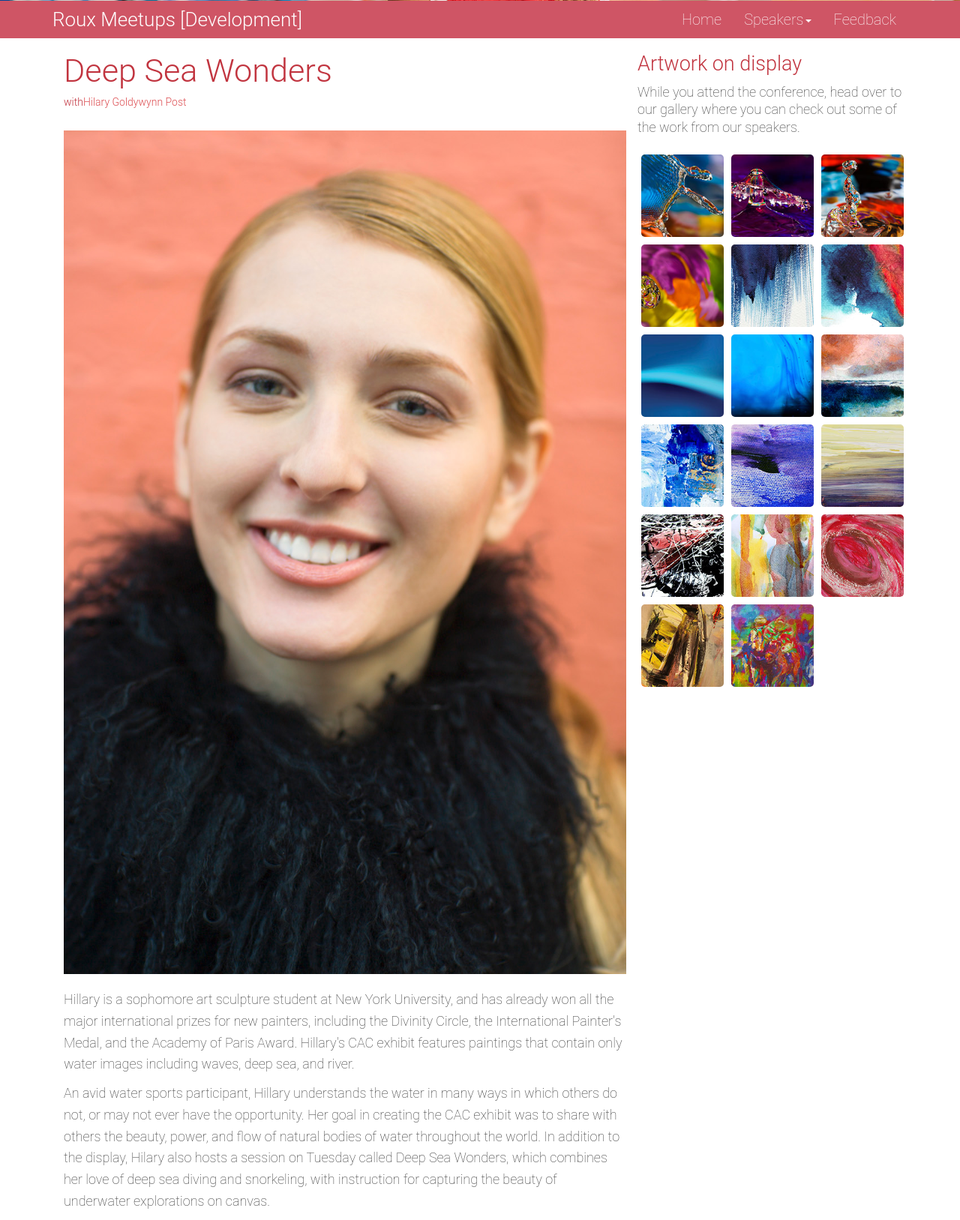
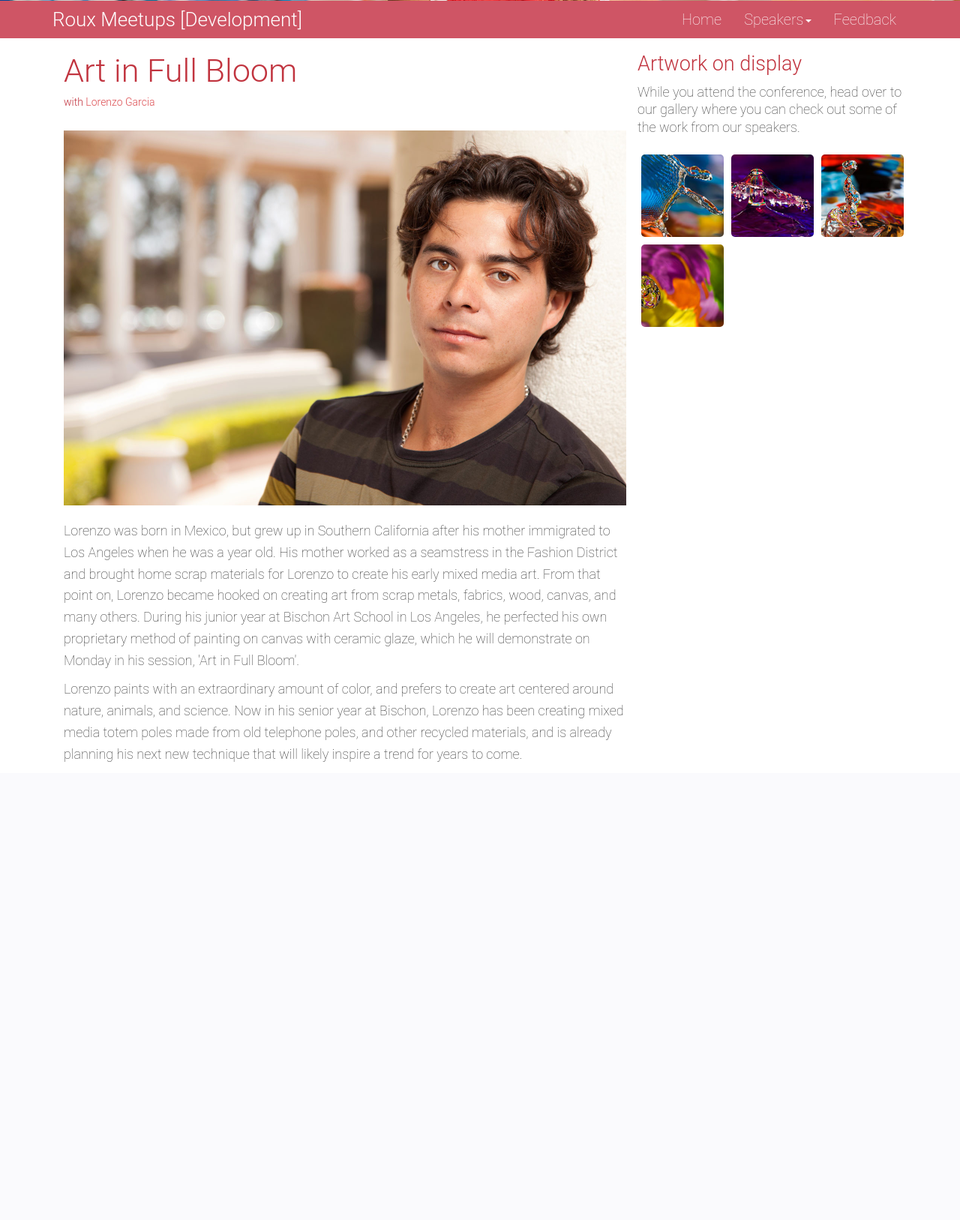
Before and after one commit to mkawsar/node-webapp, a Node server app: page /speakers/Lorenzo_Garcia in a window 1280 px wide. Shown: the part 319-1946 px from the top of the page at 75% size. After the commit the page ends 1335 px from the top, so only its background shows below. Run offline with Node 20, Linux system fonts and the light colour scheme; some libraries are stand-ins or nearby versions.

Commit message:
speaker details page completed

```diff
--- a/server/routes/speaker/index.js
+++ b/server/routes/speaker/index.js
@@ -5,17 +5,43 @@ const router = express.Router();
 module.exports = (param) => {
     const { speakerService } = param;
     router.get('/', async (req, res, next) => {
-        const speakersList = await speakerService.getList();
-        return res.render('speakers', {
-            page: 'All speaker list',
-            speakersList
-        });
+        //const speakersList = await speakerService.getList();
+        try {
+            const promises = [];
+            promises.push(speakerService.getList());
+            promises.push(speakerService.getAllArtwork());
+
+            const results = await Promise.all(promises);
+            return res.render('speakers', {
+                page: 'All speaker list',
+                speakersList: results[0],
+                artwork: results[1],
+            });
+        } catch (err) {
+            return next(err);
+        }
     });
 
-    router.get('/:name', (req, res, next) => {
-        return res.render('speakers/detail', {
-            page: req.params.name
-        });
+    router.get('/:name', async (req, res, next) => {
+        try {
+            const promises = [];
+            promises.push(speakerService.getSpeaker(req.params.name));
+            promises.push(speakerService.getArtworkForSpeaker(req.params.name));
+
+            const results = await Promise.all(promises);
+
+            if (!results[0]) {
+                return next();
+            }
+
+            return res.render('speakers/detail', {
+                page: req.params.name,
+                speaker: results[0],
+                artwork: results[1],
+            });
+        } catch (err) {
+            return next(err);
+        }
     });
 
     return router;
--- a/server/views/includes/artwork.pug
+++ b/server/views/includes/artwork.pug
@@ -1,21 +1,7 @@
-h1.sidebar-title Artwork on display
-p.sidebar-body
-  | While you attend the conference, head over to our gallery where you can check out some of   the work from our speakers.
-.pixgrid.clearfix
-  img(src='/images/artwork/Lorenzo_Garcia_01_tn.jpg', alt='Artwork 0')
-  img(src='/images/artwork/Lorenzo_Garcia_02_tn.jpg', alt='Artwork 1')
-  img(src='/images/artwork/Lorenzo_Garcia_03_tn.jpg', alt='Artwork 2')
-  img(src='/images/artwork/Lorenzo_Garcia_04_tn.jpg', alt='Artwork 3')
-  img(src='/images/artwork/Hillary_Goldwynn_01_tn.jpg', alt='Artwork 4')
-  img(src='/images/artwork/Hillary_Goldwynn_02_tn.jpg', alt='Artwork 5')
-  img(src='/images/artwork/Hillary_Goldwynn_03_tn.jpg', alt='Artwork 6')
-  img(src='/images/artwork/Hillary_Goldwynn_04_tn.jpg', alt='Artwork 7')
-  img(src='/images/artwork/Hillary_Goldwynn_05_tn.jpg', alt='Artwork 8')
-  img(src='/images/artwork/Hillary_Goldwynn_06_tn.jpg', alt='Artwork 9')
-  img(src='/images/artwork/Hillary_Goldwynn_07_tn.jpg', alt='Artwork 10')
-  img(src='/images/artwork/Riley_Rewington_01_tn.jpg', alt='Artwork 11')
-  img(src='/images/artwork/Riley_Rewington_02_tn.jpg', alt='Artwork 12')
-  img(src='/images/artwork/Riley_Rewington_03_tn.jpg', alt='Artwork 13')
-  img(src='/images/artwork/Riley_Rewington_04_tn.jpg', alt='Artwork 14')
-  img(src='/images/artwork/Riley_Rewington_05_tn.jpg', alt='Artwork 15')
-  img(src='/images/artwork/Riley_Rewington_06_tn.jpg', alt='Artwork 16')
+if artwork && artwork.length
+  h1.sidebar-title Artwork on display
+  p.sidebar-body
+    | While you attend the conference, head over to our gallery where you can check out some of   the work from our speakers.
+  .pixgrid.clearfix
+    each thumb, index in artwork
+      img(src=`/images/artwork/${thumb}`, alt=`Artwork ${index}`)
--- a/server/views/layout/includes/scripts.pug
+++ b/server/views/layout/includes/scripts.pug
@@ -1,3 +1,4 @@
 script(src='https://ajax.googleapis.com/ajax/libs/jquery/1.11.3/jquery.min.js')
 script(src='https://maxcdn.bootstrapcdn.com/bootstrap/3.3.6/js/bootstrap.min.js', integrity='sha384-0mSbJDEHialfmuBBQP6A4Qrprq5OVfW37PRR3j5ELqxss1yVqOtnepnHVP9aJ7xS', crossorigin='anonymous')
-script(src='/js/pixgrid.js')
+if artwork && artwork.length
+    script(src='/js/pixgrid.js')
--- a/server/views/speakers/detail/index.pug
+++ b/server/views/speakers/detail/index.pug
@@ -7,24 +7,14 @@ block content
           .container
             .row
               .col-sm-8
-                h3.speakerslist-title Deep Sea Wonders
+                h3.speakerslist-title=speaker.title
                 h5.speakerslist-name
-                  | with
-                  a(href='./Hillary_Goldwynn.html') Hilary Goldywynn Post
+                  | with&nbsp;
+                  a(href=`/speakers/${speaker.shortname}`)=speaker.name
                 p.speakerslist-info
-                  a(href='./Hillary_Goldwynn.html')
-                  img.speakerslist-img.img-responsive.pull-left(src='/images/speakers/Hillary_Goldwynn.jpg', alt='Photo of Hilary Goldywynn Post')
-                p
-                  | Hillary is a sophomore art sculpture student at New York University, and has already won all the major
-                  | international prizes for new painters, including the Divinity Circle, the International Painter's Medal,
-                  | and the Academy of Paris Award. Hillary's CAC exhibit features paintings that contain only water images
-                  | including waves, deep sea, and river.
-                p
-                  | An avid water sports participant, Hillary understands the water in many ways in which others do not, or
-                  | may not ever have the opportunity. Her goal in creating the CAC exhibit was to share with others the
-                  | beauty, power, and flow of natural bodies of water throughout the world. In addition to the display,
-                  | Hilary also hosts a session on Tuesday called Deep Sea Wonders, which combines her love of deep sea diving
-                  | and snorkeling, with instruction for capturing the beauty of underwater explorations on canvas.
+                  a(href=`/speakers/${speaker.shortname}`)
+                  img.speakerslist-img.img-responsive.pull-left(src=`/images/speakers/${speaker.shortname}.jpg`, alt=`Photo of ${speaker.name}`)
+                !=speaker.description
                 p
             // row
           // container
```
Also changed, not shown: server/routes/index.js (+17 -5 lines), server/services/SpeakerService.js (+40 -0 lines).
